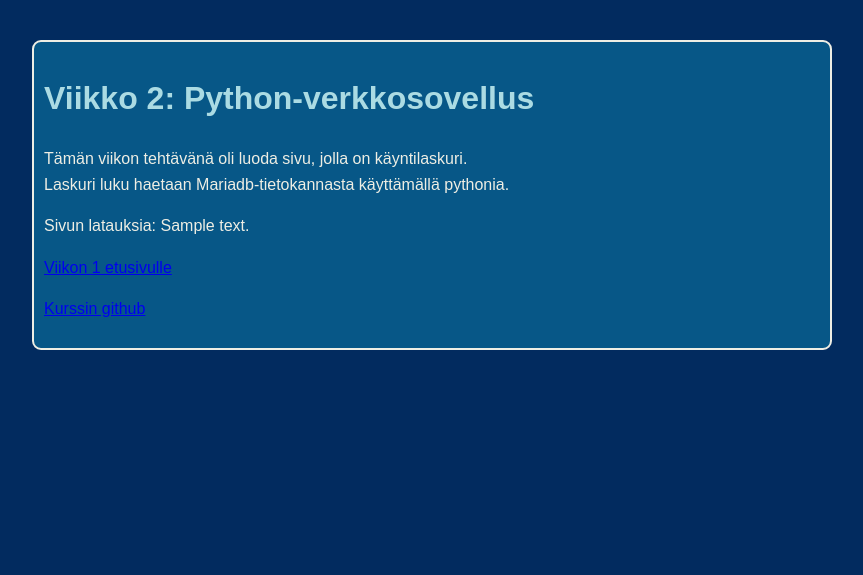
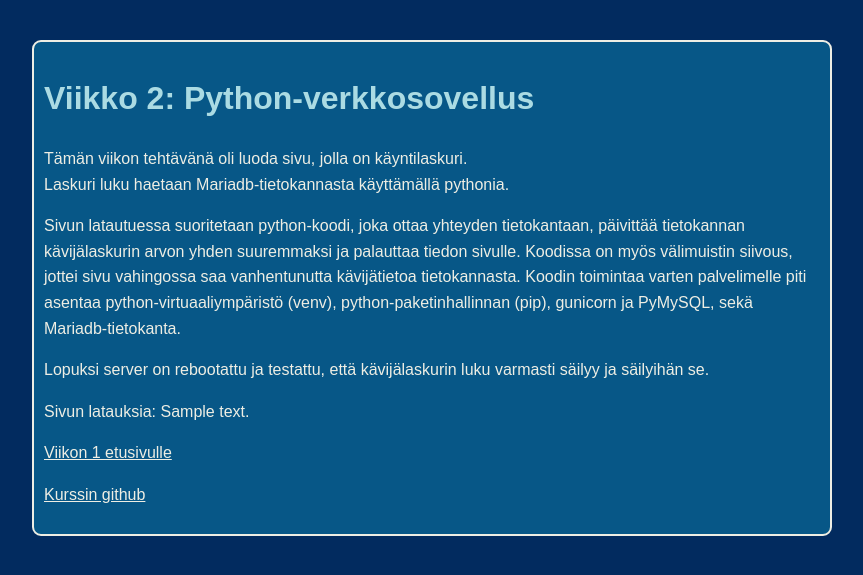
Before and after one commit to nikoolio/linuxAdmin, a Flask app: page / in a window 1280 px wide. Shown: the top 575 px of the page, without its empty margins (208-1071 px from the left). Run offline with Flask 3, Linux system fonts and the light colour scheme; tables that the repository leaves empty or names only in its code hold one stand-in row (values such as "Sample post").

Commit message:
Tyylitiedoston muokkaus likkien osalta

```diff
--- a/static/styles.css
+++ b/static/styles.css
@@ -8,7 +8,9 @@ body {
       color: #eeeee4;
     }
     .textDiv{background: #075787; padding: 10px; border: 2px solid; border-radius: 9px;}
-
+a {color: #eeeee4; font-weight: normal;}
+   a:visited {color: #eeeee4; font-weight: normal;}
+   a:hover {color: #eeeee4; font-weight: bold;}
     h1, h2 { color: #abdbe3; }
     pre {
         background: #0e76ab;
--- a/templates/index.html
+++ b/templates/index.html
@@ -11,6 +11,10 @@
     <p>Tämän viikon tehtävänä oli luoda sivu, jolla on käyntilaskuri. <br/>
 Laskuri luku haetaan Mariadb-tietokannasta käyttämällä pythonia.<br/>
     </p>
+<p> Sivun latautuessa suoritetaan python-koodi, joka ottaa yhteyden tietokantaan, päivittää tietokannan kävijälaskurin arvon yhden suuremmaksi ja palauttaa tiedon sivulle.
+Koodissa on myös välimuistin siivous, jottei sivu vahingossa saa vanhentunutta kävijätietoa tietokannasta.
+Koodin toimintaa varten palvelimelle piti asentaa python-virtuaaliympäristö (venv), python-paketinhallinnan (pip), gunicorn ja PyMySQL, sekä Mariadb-tietokanta.</p>
+<p> Lopuksi server on rebootattu ja testattu, että kävijälaskurin luku varmasti säilyy ja säilyihän se.
 
     <p>Sivun latauksia: {{ kaynnit }}</p>
     <p><a href="/">Viikon 1 etusivulle</a></p>
```
